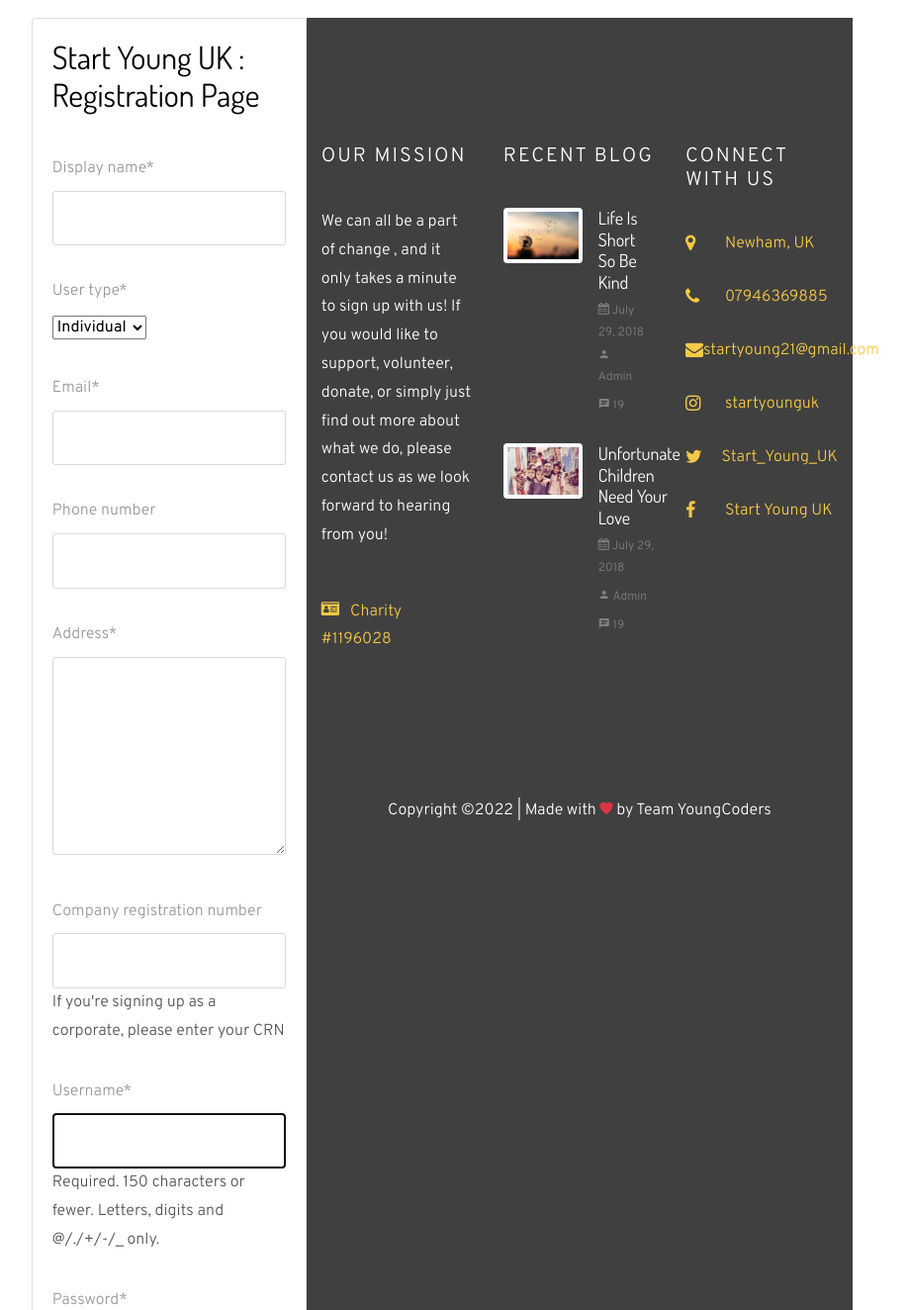
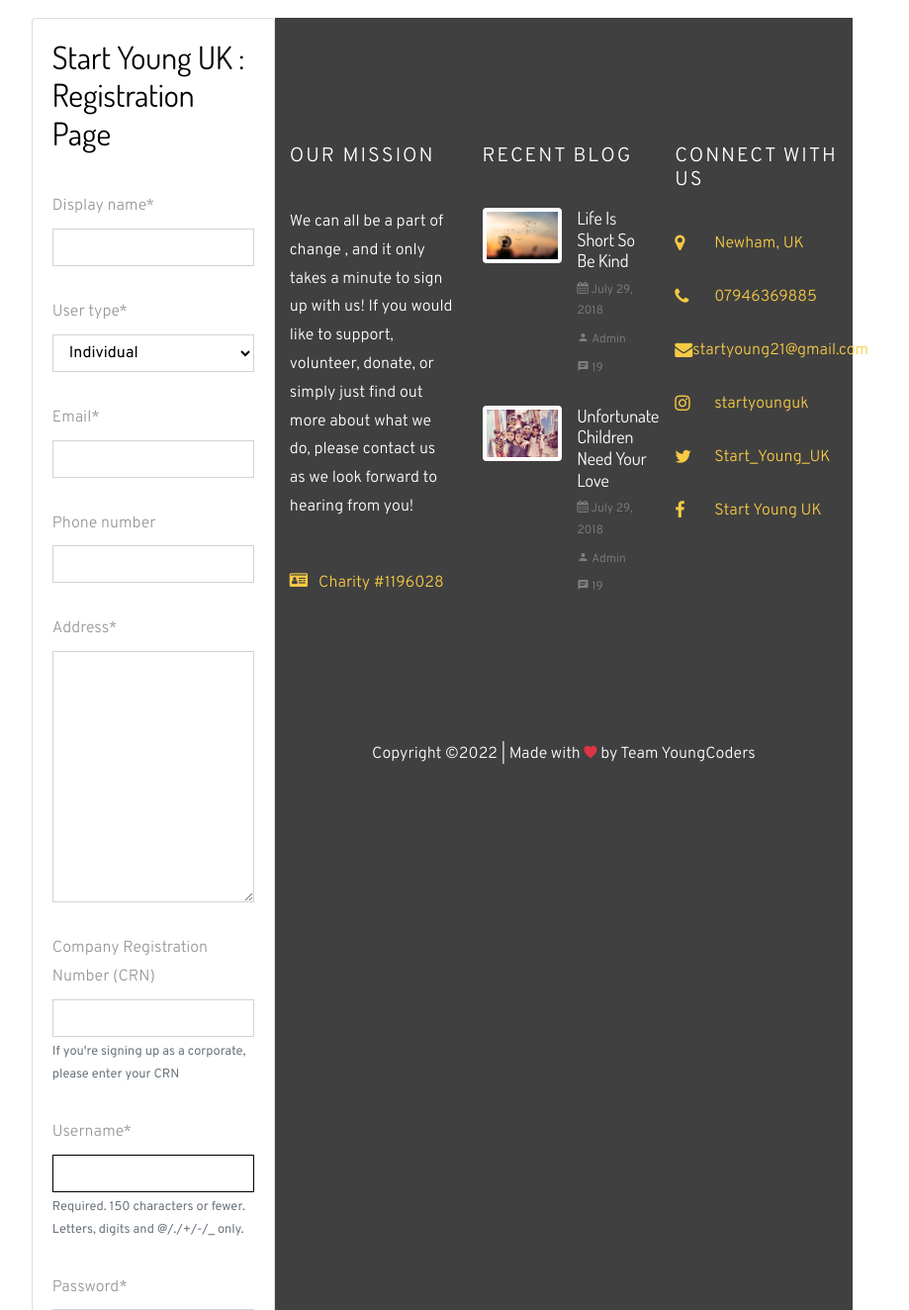
Before and after one commit to styuk1234/StartYoungUK-Website, a Django app: page /register in a window 1280 px wide. Shown: the top 1324 px of the page at 99% size, without its empty margins (333-1252 px from the left). Run offline with Django 4.2, Linux system fonts and the light colour scheme; some libraries are stand-ins or nearby versions; some web fonts are replaced.

Commit message:
Added admin custom widgets, fixed register validation for uniqueness, added conditional fill for CRN

```diff
--- a/StartYoungUK/settings.py
+++ b/StartYoungUK/settings.py
@@ -136,3 +136,5 @@ STATIC_FILES_DIR = (
 )
 
 DEFAULT_AUTO_FIELD = 'django.db.models.BigAutoField'
+
+CRISPY_TEMPLATE_PACK = 'bootstrap4'
--- a/home/templates/base.html
+++ b/home/templates/base.html
@@ -38,6 +38,14 @@
           <ul class="navbar-nav ml-auto">
 
   {% block content %}
+
+  {% if messages%}
+		{% for message in messages%}
+			<div class="alert alert-{{ message.tags }}">
+				{{ message }}
+			</div>
+		{% endfor %}
+	{% endif %}
 
   {% endblock %}
 
--- a/requirements.txt
+++ b/requirements.txt
@@ -1,4 +1,7 @@
 asgiref==3.5.2
 Django==4.1.1
+django-bootstrap-modal-forms==2.2.0
+django-crispy-forms==1.14.0
+django_phonenumber_field==7.0.0
 sqlparse==0.4.3
 tzdata==2022.2
--- a/users/forms.py
+++ b/users/forms.py
@@ -1,8 +1,11 @@
+from xml.dom import ValidationErr
 from django import forms
 from django.contrib.auth.models import User
 from django.contrib.auth.forms import UserCreationForm
+from django.core.exceptions import ValidationError
 from phonenumber_field.formfields import PhoneNumberField
 from phonenumber_field.widgets import PhoneNumberPrefixWidget
+from users.models import StartYoungUKUser
 
 
 class UserRegisterForm(UserCreationForm):
@@ -20,8 +23,59 @@ class UserRegisterForm(UserCreationForm):
                                 widget=forms.Textarea(),
                                 required=True,
                             )
-    Company_Registration_Number = forms.CharField(required=False, help_text="If you're signing up as a corporate, please enter your CRN")
+    crn_no = forms.CharField(label="Company Registration Number (CRN)", required=False, help_text="If you're signing up as a corporate, please enter your CRN")
 
     class Meta:
         model = User
-        fields = ['display_name', 'user_type', 'email', 'phone_number', 'address', 'Company_Registration_Number', 'username', 'password1','password2']
+        fields = ['display_name', 'user_type', 'email', 'phone_number', 'address', 'crn_no', 'username', 'password1','password2']
+
+    def clean_email(self):
+        #Validate unique email
+        email = self.cleaned_data["email"]
+
+        try:
+            match_email = User.objects.get(email=email)
+        except User.DoesNotExist:
+            return email
+
+        raise forms.ValidationError('This email is already registered.')
+
+
+    def clean_phone_number(self):
+        from phonenumber_field.phonenumber import PhoneNumber
+
+        # Validate unique phone_number
+        phone_number = self.cleaned_data["phone_number"]
+
+        try:
+            StartYoungUKUser.objects.get(phone_number=phone_number)
+
+        except StartYoungUKUser.DoesNotExist:
+
+            return phone_number
+
+        raise forms.ValidationError("This Phone Number is already registered.")
+
+
+    def clean_crn_no(self):
+        # Validate unique CRN
+        crn_no = self.cleaned_data["crn_no"]
+        user_type = self.cleaned_data["user_type"]
+
+        try:
+            StartYoungUKUser.objects.get(crn_no=crn_no)
+
+        except StartYoungUKUser.DoesNotExist:
+            if user_type == 'C' and not crn_no:
+            # If user is corporate type but has not entered CRN, prompt validation error
+                raise ValidationError(
+                    "If you're a corporate user, please enter your CRN for validation."
+                )
+            elif user_type == 'I' and crn_no:
+            # Individual user might have put something by mistake in CRN field, so just get rid of it
+            # when entering it into the database
+                self.cleaned_data['crn_no'] = '00000000'
+
+            return crn_no
+
+        raise forms.ValidationError("This CRN is already registered.")
--- a/users/views.py
+++ b/users/views.py
@@ -1,8 +1,10 @@
 from django.shortcuts import render,redirect
 from .forms import UserRegisterForm
 from django.contrib import messages
-from users.models import StartYoungUKUsers
+from users.models import StartYoungUKUser
 from django.contrib.auth.models import User
+from phonenumber_field.phonenumber import PhoneNumber
+
 
 # Create your views here.
 
@@ -12,14 +14,14 @@ def register(request):
         if form.is_valid():
             form.save()
             username = form.cleaned_data.get('username')
-            syuk_user = StartYoungUKUsers()
+            syuk_user = StartYoungUKUser()
             syuk_user.user = User.objects.get(email=form.cleaned_data.get('email'))
             syuk_user.display_name = form.cleaned_data.get('display_name')
             syuk_user.phone_number = form.cleaned_data.get('phone_number')
             syuk_user.email = form.cleaned_data.get('email')
             syuk_user.address = form.cleaned_data.get('address')
             syuk_user.user_type = form.cleaned_data.get('user_type')
-            syuk_user.crn_no = form.cleaned_data.get('Company_Registration_Number')
+            syuk_user.crn_no = form.cleaned_data.get('crn_no')
             syuk_user.save()
             messages.success(request,f'Account created successfully for {username}!')
             return redirect('login')
@@ -27,4 +29,4 @@ def register(request):
     else:
         form = UserRegisterForm()
 
-    return render(request, 'users/register.html', {'form':form, 'name':'Corporate'})
+    return render(request, 'users/register.html', {'form':form})
```
Also changed, not shown: users/admin.py (+8 -2 lines), users/models.py (+9 -6 lines), users/migrations/0002_rename_username_startyoungukusers_user_and_more.py (added), users/migrations/0003_alter_startyoungukusers_options_and_more.py (added), users/migrations/0004_rename_startyoungukusers_startyoungukuser_and_more.py (added), users/migrations/0005_alter_startyoungukuser_user_type.py (added), users/migrations/0006_alter_startyoungukuser_crn_no.py (added), users/urls.py (line endings or trailing spaces).
